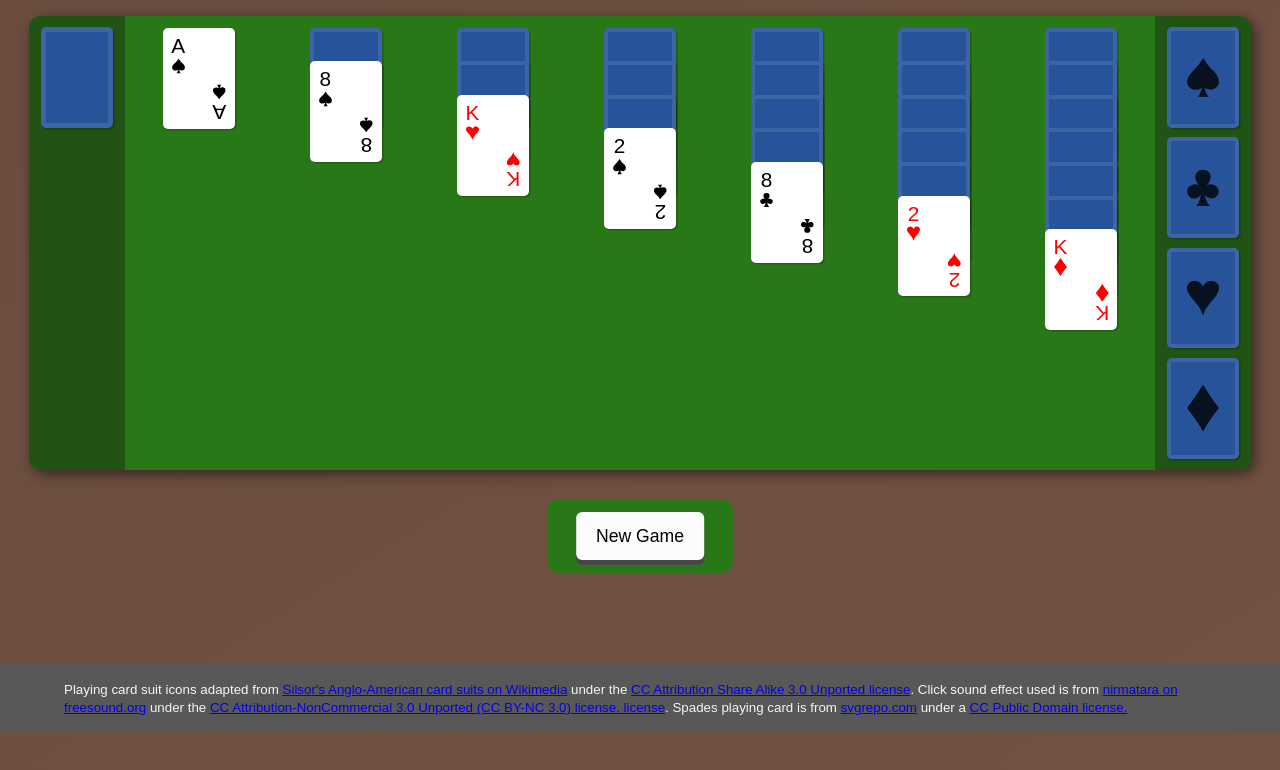
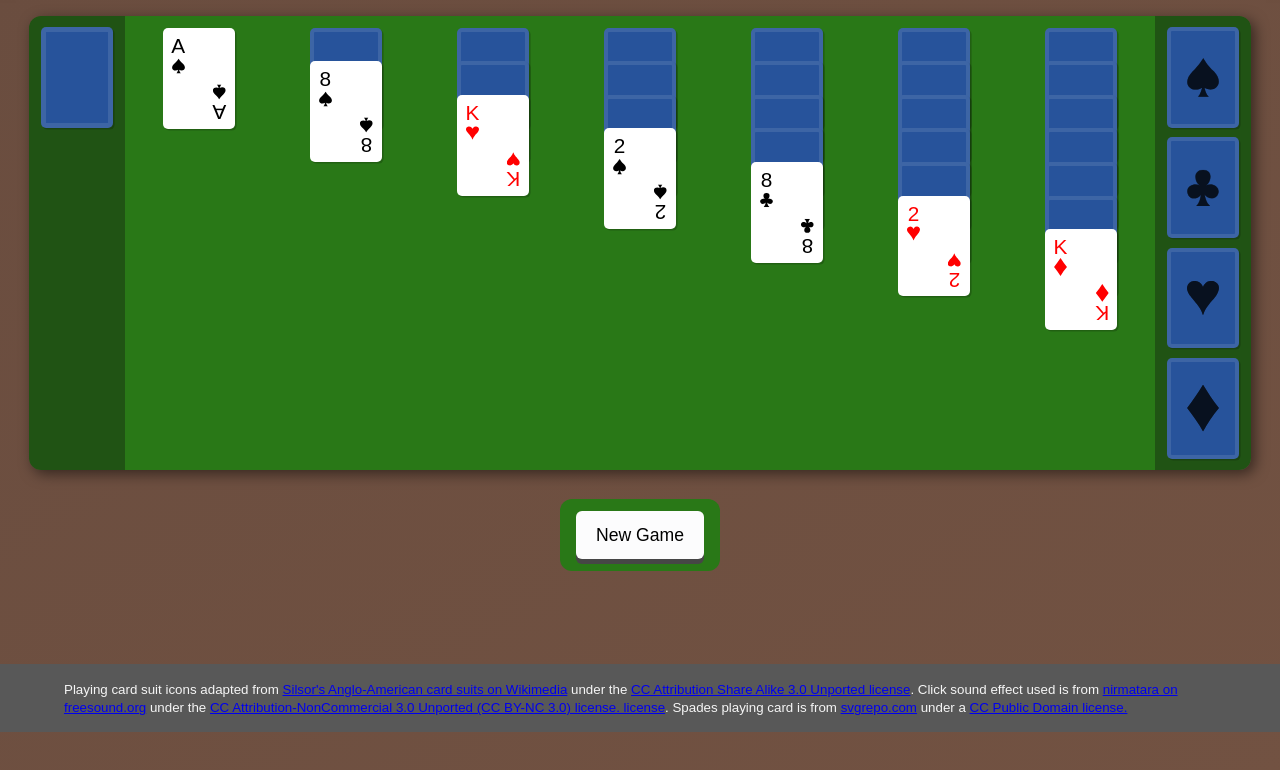
Before and after one commit to SetKu/Solitaire-Electron, a website built with webpack: page public/index.html in a window 1280 px wide. Shown: the part 68-838 px from the top of the page. Built offline with nearby package versions, Linux system fonts and the light colour scheme.

Commit message:
Changed styling.

```diff
--- a/public/style.css
+++ b/public/style.css
@@ -216,7 +216,7 @@ body {
   display: flex;
   width: 10rem;
   background-color: #297817;
-  padding: 0.8rem;
+  padding: 12px 0;
 }
 
 .game__controls__new-game {
```
